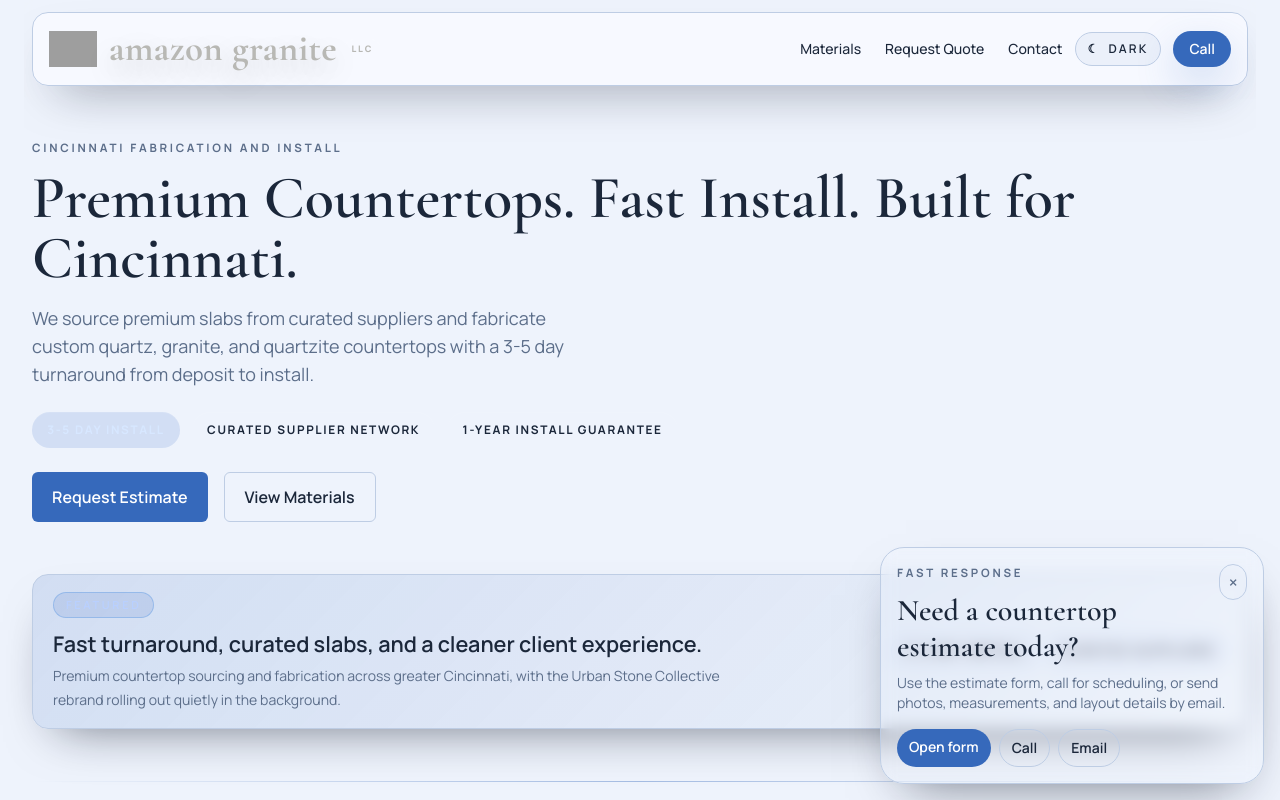
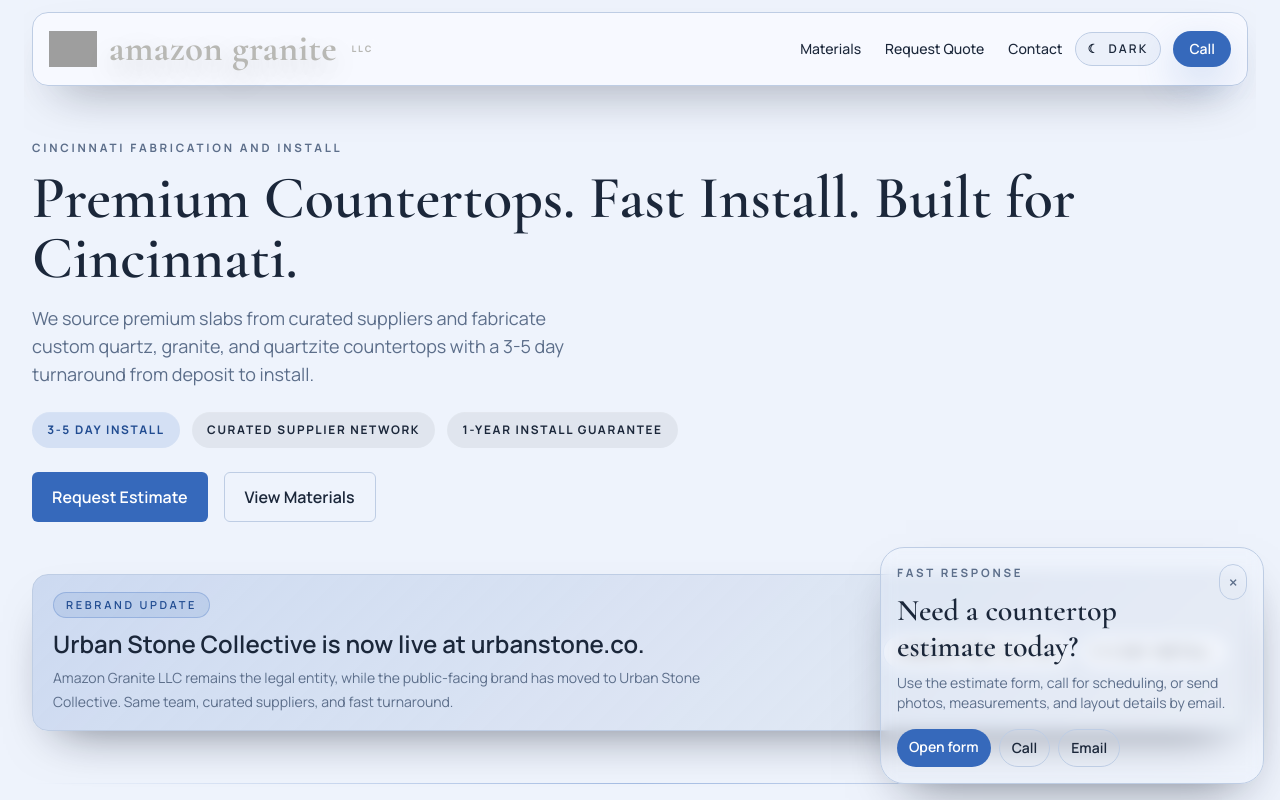
Before and after one commit to 0xwaya/amazon-granite, a Next.js app in the folder frontend/: page / in a window 1280 px wide. Shown: the top 800 px of the page. Built offline with nearby package versions, Linux system fonts and the light colour scheme; no server answers; grey boxes are pictures that could not be loaded.

Commit message:
Improve light mode contrast and rebrand emphasis

```diff
--- a/frontend/components/FeaturesBar.jsx
+++ b/frontend/components/FeaturesBar.jsx
@@ -3,16 +3,16 @@
 export default function FeaturesBar({ announcement = homepageAnnouncement }) {
     return (
         <section aria-label="Current business announcement" className="py-2 sm:py-3">
-            <article className="overflow-hidden rounded-2xl border border-border bg-[linear-gradient(135deg,rgba(61,110,196,0.16),rgba(244,239,231,0.04))] px-4 py-3 shadow-soft sm:px-5 sm:py-4">
+            <article className="feature-highlight overflow-hidden rounded-2xl border border-border px-4 py-3 shadow-soft sm:px-5 sm:py-4">
                 <div className="flex flex-col gap-3 lg:flex-row lg:items-center lg:justify-between">
                     <div className="max-w-3xl">
-                        <div className="inline-flex rounded-full border border-[rgba(74,144,226,0.35)] bg-[rgba(61,110,196,0.14)] px-3 py-1 text-[11px] font-semibold uppercase tracking-[0.24em] text-[#b9d0ff]">{announcement.eyebrow}</div>
-                        <div className="mt-3 text-lg font-semibold text-text sm:text-[1.35rem]">{announcement.title}</div>
-                        <p className="mt-1.5 max-w-2xl text-sm leading-6 text-muted">{announcement.detail}</p>
+                        <div className="feature-highlight-badge inline-flex rounded-full px-3 py-1 text-[11px] font-semibold uppercase tracking-[0.24em]">{announcement.eyebrow}</div>
+                        <div className="mt-3 text-lg font-semibold text-text sm:text-[1.5rem]">{announcement.title}</div>
+                        <p className="mt-2 max-w-2xl text-sm leading-6 text-muted">{announcement.detail}</p>
                     </div>
                     <div className="hidden flex-wrap gap-2 text-xs uppercase tracking-[0.18em] text-muted lg:flex lg:justify-end">
                         {announcement.tags.map((tag) => (
-                            <span key={tag} className="rounded-full border border-[rgba(74,144,226,0.3)] bg-panel/70 px-3 py-2 text-text">
+                            <span key={tag} className="feature-highlight-tag rounded-full px-3 py-2 text-text">
                                 {tag}
                             </span>
                         ))}
--- a/frontend/data/homepage-content.js
+++ b/frontend/data/homepage-content.js
@@ -52,8 +52,8 @@
 };
 
 export const homepageAnnouncement = {
-    eyebrow: 'Featured',
-    title: 'Fast turnaround, curated slabs, and a cleaner client experience.',
-    detail: 'Premium countertop sourcing and fabrication across greater Cincinnati, with the Urban Stone Collective rebrand rolling out quietly in the background.',
-    tags: ['3-5 day install', 'Curated suppliers'],
+    eyebrow: 'Rebrand update',
+    title: 'Urban Stone Collective is now live at urbanstone.co.',
+    detail: 'Amazon Granite LLC remains the legal entity, while the public-facing brand has moved to Urban Stone Collective. Same team, curated suppliers, and fast turnaround.',
+    tags: ['urbanstone.co live', '3-5 day install'],
 };
--- a/frontend/styles/globals.css
+++ b/frontend/styles/globals.css
@@ -219,6 +219,56 @@
   color: #d7e7ff;
 }
 
+html[data-theme="light"] .hero-chip {
+  background: rgba(223, 228, 236, 0.88);
+  color: rgb(27 39 58);
+}
+
+html[data-theme="light"] .hero-chip--accent {
+  border-color: rgba(54, 105, 187, 0.3);
+  background: rgba(54, 105, 187, 0.14);
+  color: rgb(33 76 145);
+}
+
+.feature-highlight {
+  background: linear-gradient(
+    135deg,
+    rgba(61, 110, 196, 0.16),
+    rgba(244, 239, 231, 0.04)
+  );
+}
+
+.feature-highlight-badge {
+  border: 1px solid rgba(74, 144, 226, 0.35);
+  background: rgba(61, 110, 196, 0.14);
+  color: #b9d0ff;
+}
+
+.feature-highlight-tag {
+  border: 1px solid rgba(74, 144, 226, 0.3);
+  background: rgba(var(--panel), 0.7);
+}
+
+html[data-theme="light"] .feature-highlight {
+  background: linear-gradient(
+    135deg,
+    rgba(54, 105, 187, 0.18),
+    rgba(223, 228, 236, 0.38)
+  );
+}
+
+html[data-theme="light"] .feature-highlight-badge {
+  border-color: rgba(54, 105, 187, 0.28);
+  background: rgba(54, 105, 187, 0.12);
+  color: rgb(33 76 145);
+}
+
+html[data-theme="light"] .feature-highlight-tag {
+  border-color: rgba(54, 105, 187, 0.2);
+  background: rgba(248, 250, 255, 0.92);
+  color: rgb(27 39 58);
+}
+
 .form-input {
   display: block;
   width: 100%;
```
